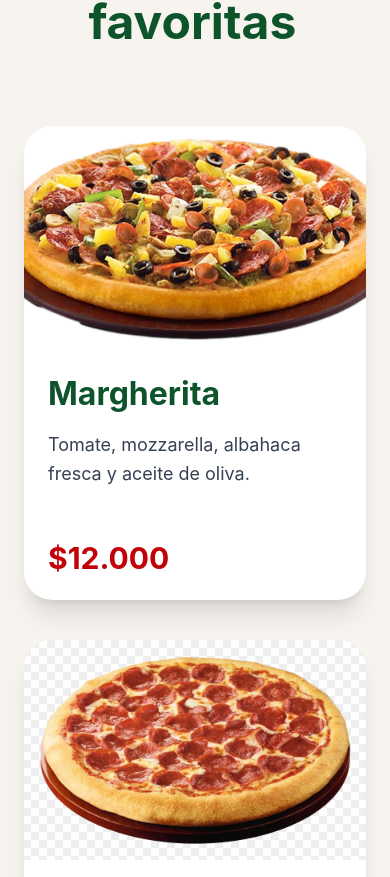
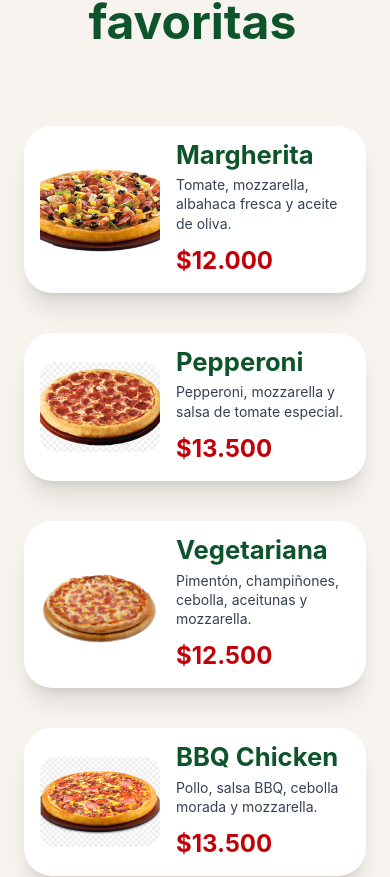
Before and after one commit to Xhan88/pizzeria-bel-ana, a React (Vite) app: page / in a window 390 px wide. Shown: the part 1837-2714 px from the top of the page. Built offline with nearby package versions, Linux system fonts and the light colour scheme.

Commit message:
feature-cards

```diff
--- a/src/components/pizza/PizzaCard.tsx
+++ b/src/components/pizza/PizzaCard.tsx
@@ -13,6 +13,37 @@ type PizzaCardProps = {
 }: PizzaCardProps) => {
   return (
     <article className="bg-white rounded-[28px] shadow-xl overflow-hidden hover:-translate-y-2 transition-all duration-300 group">
+
+      {/* MOBILE CARD */}
+      <div className="flex items-center gap-4 p-4 md:hidden">
+
+        <div className="w-[120px] h-[90px] flex-shrink-0 overflow-hidden rounded-2xl">
+          <img
+            src={image}
+            alt={name}
+            className="w-full h-full object-cover"
+          />
+        </div>
+
+        <div className="flex flex-col justify-center">
+
+          <h3 className="text-[1.6rem] font-bold text-green-900 leading-none">
+            {name}
+          </h3>
+
+          <p className="text-gray-700 mt-2 text-sm leading-snug">
+            {description}
+          </p>
+
+          <span className="mt-3 text-red-700 text-2xl font-bold">
+            {price}
+          </span>
+
+        </div>
+      </div>
+
+      {/* DESKTOP CARD */}
+      <div className="hidden md:block">
 
         <div className="overflow-hidden">
           <img
@@ -37,6 +68,8 @@ type PizzaCardProps = {
           </span>
 
         </div>
+      </div>
+
     </article>
   );
 };
```
Lines whose indentation alone changed are shown as unchanged.
